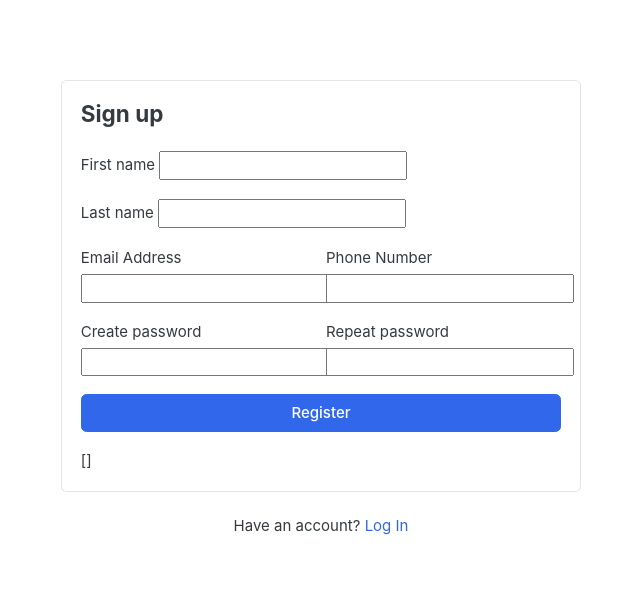
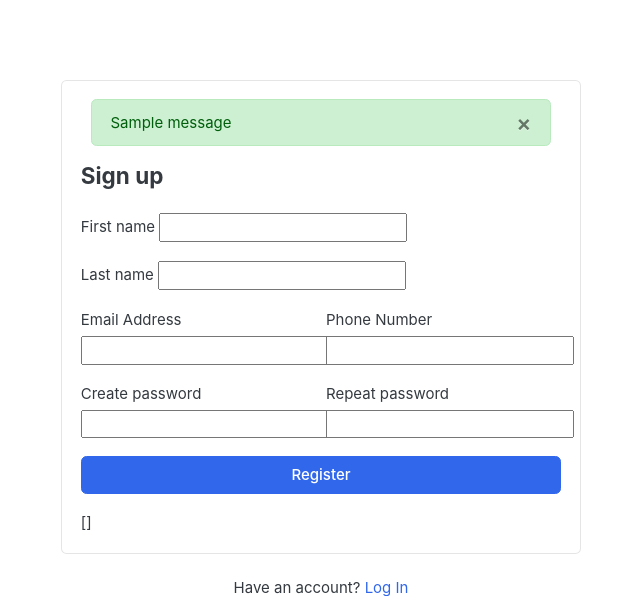
Before and after one commit to paras9sid/ekart-django, a Django app: template templates/accounts/register.html in a window 1280 px wide. Shown: the part 118-714 px from the top of the page, without its empty margins (319-959 px from the left). Run offline with Django 3.2, Linux system fonts and the light colour scheme; the template is opened without the code that fills it: most values are stand-ins (such as "Sample title", 1, 10 or a date in 2020); one stand-in notice (Sample message) is shown; form fields are guessed from the names that the template uses; some libraries are stand-ins or nearby versions; some web fonts are replaced.

Commit message:
3-django message alerts set

```diff
--- a/accounts/views.py
+++ b/accounts/views.py
@@ -1,4 +1,6 @@
-from django.shortcuts import render
+from django.shortcuts import redirect, render
+from django.contrib import messages
+
 from .forms import RegistrationForm
 from .models import Account
 
@@ -20,6 +22,8 @@
             # we are nto giving phone number earlier first so after careting user we will provide phone number
             user.phone_number = phone_number
             user.save()
+            messages.success(request, 'Registration Successful.')
+            return redirect('register')
     else:
         form = RegistrationForm()
 
--- a/ekart/static/js/script.js
+++ b/ekart/static/js/script.js
@@ -57,3 +57,7 @@
 
 });
 // jquery end
+
+setTimeout(function(){
+    $('message').fadeOut('slow')
+}, 4000)
--- a/templates/accounts/register.html
+++ b/templates/accounts/register.html
@@ -9,6 +9,9 @@
 <!-- ============================ COMPONENT REGISTER   ================================= -->
 	<div class="card mx-auto" style="max-width:520px; margin-top:40px;">
       <article class="card-body">
+
+		{% include 'includes/alerts.html' %}
+
 		<header class="mb-4"><h4 class="card-title">Sign up</h4></header>
 		<form action="{% url 'register' %}" method="POST">
 			{% csrf_token %}
--- /dev/null
+++ b/templates/includes/alerts.html
@@ -0,0 +1,12 @@
+{% if messages %}
+    {% for message in messages %}
+    <div id="message" class="container">
+    <div {% if message.tags %} class="alert alert-{{ message.tags }}"{% endif %} role="alert">
+        <button type="button" class="close" data-dismiss="alert"><span aria-hidden="true">&times;</span></button>
+        {% if message.level == DEFAULT_MESSAGE_LEVELS.ERROR %}Important: {% endif %}
+        {{ message }}
+    </div>
+    </div>
+    {% endfor %}
+
+{% endif %}
```
Also changed, not shown: ekart/settings.py (+7 -0 lines).
